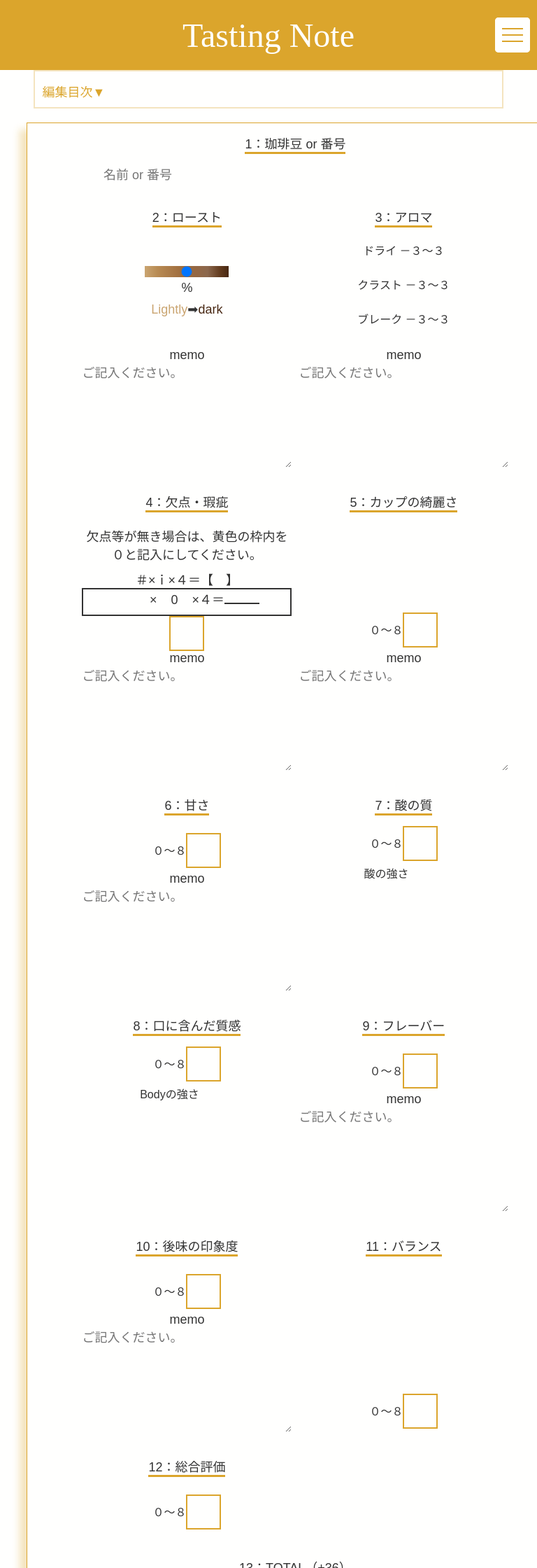
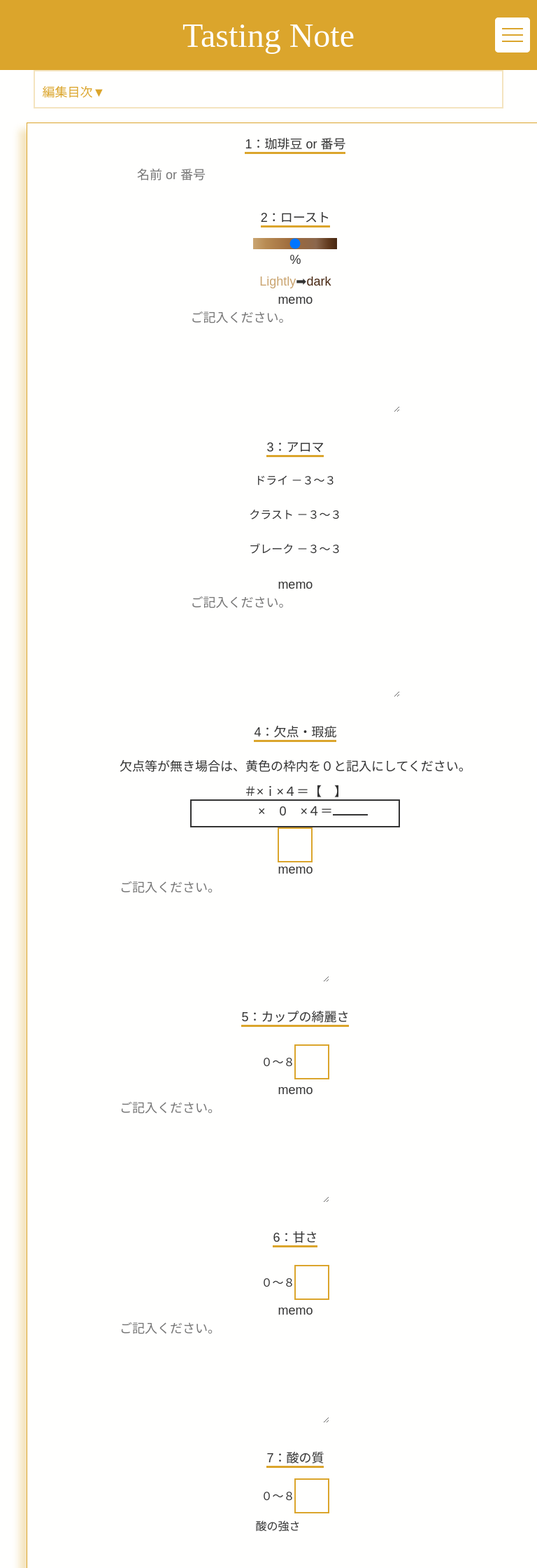
Before and after one commit to akiran1sei/coffee-app, a Next.js app: page /edit_page in a window 768 px wide. Shown: the top 2240 px of the page at 70% size. Built offline with nearby package versions, Linux system fonts and the light colour scheme.

Commit message:
♻️ 290番付近のedit_select_listクラスをdisplay:grid;コードへ書き換え

```diff
--- a/styles/Home.module.css
+++ b/styles/Home.module.css
@@ -283,21 +283,26 @@
   text-align: center;
 }
 /*-----.edit_select_list-----*/
-.edit_select_list {
+. {
   width: 100%;
   min-width: 300px;
   /* display: none; */
-  display: flex;
+  display: grid;
+  align-content: center;
+  justify-content: center;
+  align-items: center;
+  justify-items: center;
+  /* display: flex;
   flex-direction: row;
   align-content: center;
   justify-content: space-between;
   align-items: center;
-  flex-wrap: wrap;
+  flex-wrap: wrap; */
   gap: 0.5rem;
   margin: 2rem auto;
   position: relative;
   padding: 0.5rem;
-  background: var(--color-bg-yellow-light);
+  border: 1px solid var(--color-yellow);
   z-index: 0;
   /* opacity: 0; */
 }
@@ -343,11 +348,7 @@
   display: block;
   text-align: center;
 }
-@media screen and (min-width: 768px) {
-  .edit_select_item:not(.edit_select-name, .edit_select-impression) {
-    width: auto;
-  }
-}
+
 .edit_select_item_title,
 .edit_select_sp_item_title {
   font-size: 16px;
@@ -362,7 +363,7 @@
   font-size: 14px;
 }
 
-/*-----edit_select_sp_list-----*/
+/* -----edit_select_sp_list-----
 .edit_select_sp_list {
   width: 300px;
   margin: 2rem auto;
@@ -391,7 +392,7 @@
   .edit_select_sp_list {
     display: none;
   }
-}
+} */
 
 /* edit */
 
@@ -503,7 +504,7 @@
 .edit_item.acidity {
   justify-content: flex-start !important;
 }
-@media screen and (min-width: 768px) {
+/* @media screen and (min-width: 768px) {
   .edit_item:not(.edit_item:first-child, .edit_item:nth-child(14)) {
     width: 300px;
   }
@@ -516,7 +517,7 @@
   .edit_item:nth-child(13) {
     width: 100% !important;
   }
-}
+} */
 /* edit_item_name_input */
 .edit_item_name_input {
   width: 90%;
@@ -669,96 +670,114 @@
   color: red;
 }
 /* grid-layout 768px*/
+
+.edit_select_btn {
+  width: 20px;
+  height: auto;
+}
 @media screen and (min-width: 768px) and (max-width: 1000px) {
-  .coffee_name {
-    grid-area: 1/1/2/3;
+  .edit_select_number {
+    grid-area: 1/1/2/7;
   }
-  .roast {
+  .edit_select_btn {
     grid-area: 2/1/3/2;
   }
-  .aroma {
-    grid-area: 2/2/3/3;
+  .edit_select_coffee {
+    /* grid-area: 1/1/2/3; */
+    grid-area: 2/2/3/6;
   }
-  .defects {
+  .edit_select_roast {
     grid-area: 3/1/4/2;
   }
-  .cleancap {
+  .edit_select_aroma {
     grid-area: 3/2/4/3;
   }
-  .sweet {
+  .edit_select_defects {
+    grid-area: 3/3/4/4;
+  }
+  .edit_select_cleancap {
+    grid-area: 3/4/4/5;
+  }
+  .edit_select_sweet {
+    grid-area: 3/5/4/6;
+  }
+  .edit_select_acidity {
+    grid-area: 3/6/4/7;
+  }
+  .edit_select_mouthfeel {
     grid-area: 4/1/5/2;
   }
-  .acidity {
+  .edit_select_flavor {
     grid-area: 4/2/5/3;
   }
-  .mouthfeel {
-    grid-area: 5/1/6/2;
+  .edit_select_after {
+    grid-area: 4/3/5/4;
   }
-  .flavor {
-    grid-area: 5/2/6/3;
+  .edit_select_balance {
+    grid-area: 4/4/5/5;
   }
-  .after {
-    grid-area: 6/1/7/2;
+  .edit_select_overall {
+    grid-area: 4/5/5/6;
   }
-  .balance {
-    grid-area: 6/2/7/3;
+  .edit_select_total {
+    grid-area: 2/6/3/7;
   }
-  .overall {
-    grid-area: 7/1/8/3;
+  .edit_select_impression {
+    grid-area: 5/1/6/7;
   }
-  .total {
-    grid-area: 8/1/8/3;
-  }
-  .impression {
-    grid-area: 9/1/10/3;
-  }
-  .edit_error {
+  /* .edit_error {
     grid-area: 10/1/11/3;
-  }
+  } */
 }
 /* grid-layout 1000px*/
 @media screen and (min-width: 1000px) {
-  .coffee_name {
-    grid-area: 1/1/2/4;
+  .edit_select_number {
+    grid-area: 1/1/4/2;
   }
-  .roast {
+  .edit_select_btn {
+    grid-area: 1/2/2/3;
+  }
+  .edit_select_coffee {
+    grid-area: 1/3/2/12;
+  }
+  /* .edit_select_roast {
     grid-area: 2/1/3/2;
   }
-  .aroma {
+  .edit_select_aroma {
     grid-area: 2/2/3/3;
   }
-  .defects {
+  .edit_select_defects {
     grid-area: 2/3/3/4;
   }
-  .cleancap {
+  .edit_select_cleancap {
     grid-area: 3/1/4/2;
   }
-  .sweet {
+  .edit_select_sweet {
     grid-area: 3/2/4/3;
   }
-  .acidity {
+  .edit_select_acidity {
     grid-area: 3/3/4/4;
   }
-  .mouthfeel {
+  .edit_select_mouthfeel {
     grid-area: 4/1/5/2;
   }
-  .flavor {
+  .edit_select_flavor {
     grid-area: 4/2/5/3;
   }
-  .after {
+  .edit_select_after {
     grid-area: 4/3/5/4;
   }
-  .balance {
+  .edit_select_balance {
     grid-area: 5/1/6/2;
   }
-  .overall {
+  .edit_select_overall {
     grid-area: 5/2/6/3;
+  } */
+  .edit_select_total {
+    grid-area: 1/12/2/13;
   }
-  .total {
-    grid-area: 6/2/7/3;
-  }
-  .impression {
-    grid-area: 7/1/7/4;
+  .edit_select_impression {
+    grid-area: 3/2/4/13;
   }
   .edit_error {
     width: 100%;
```
